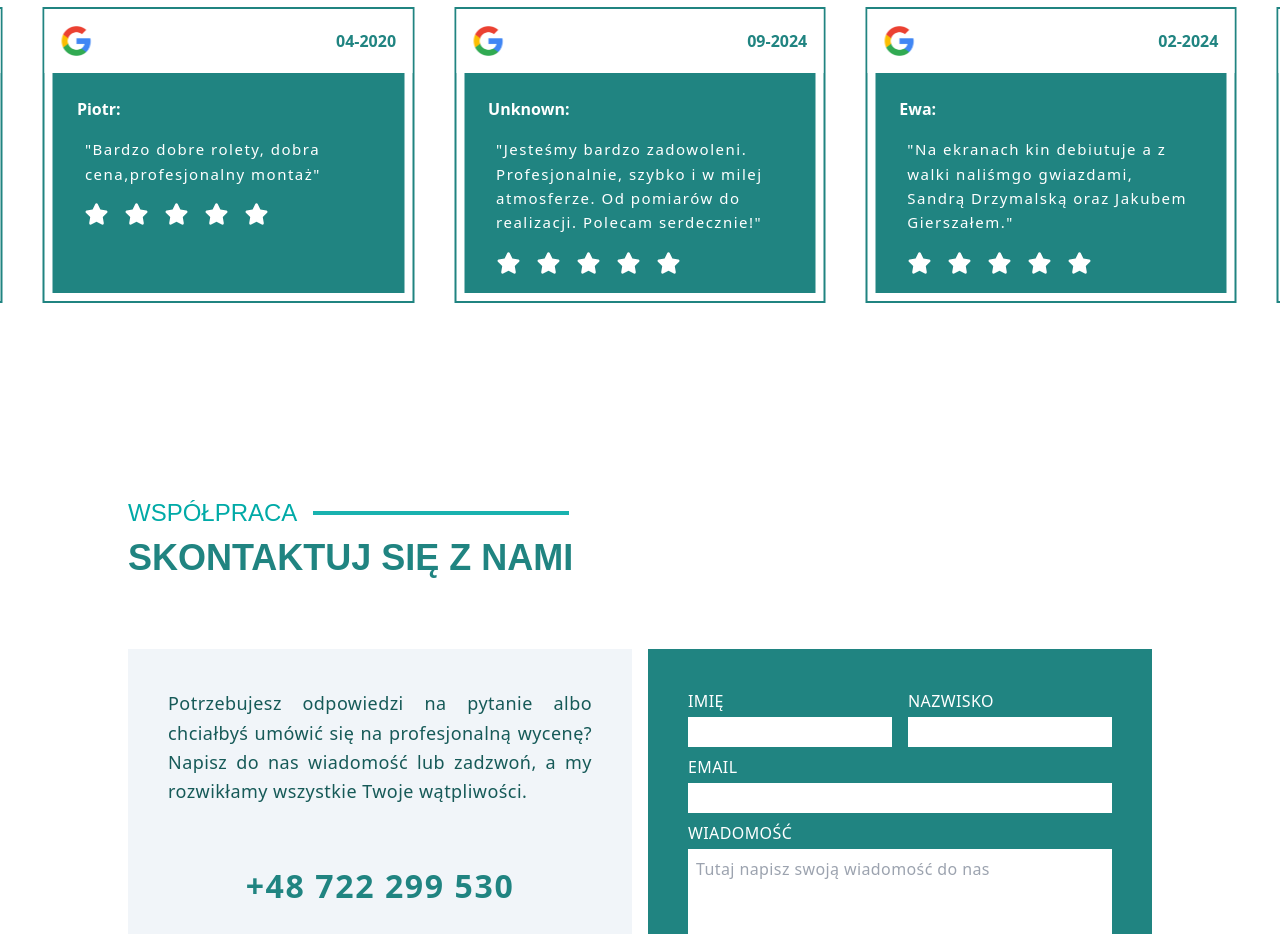
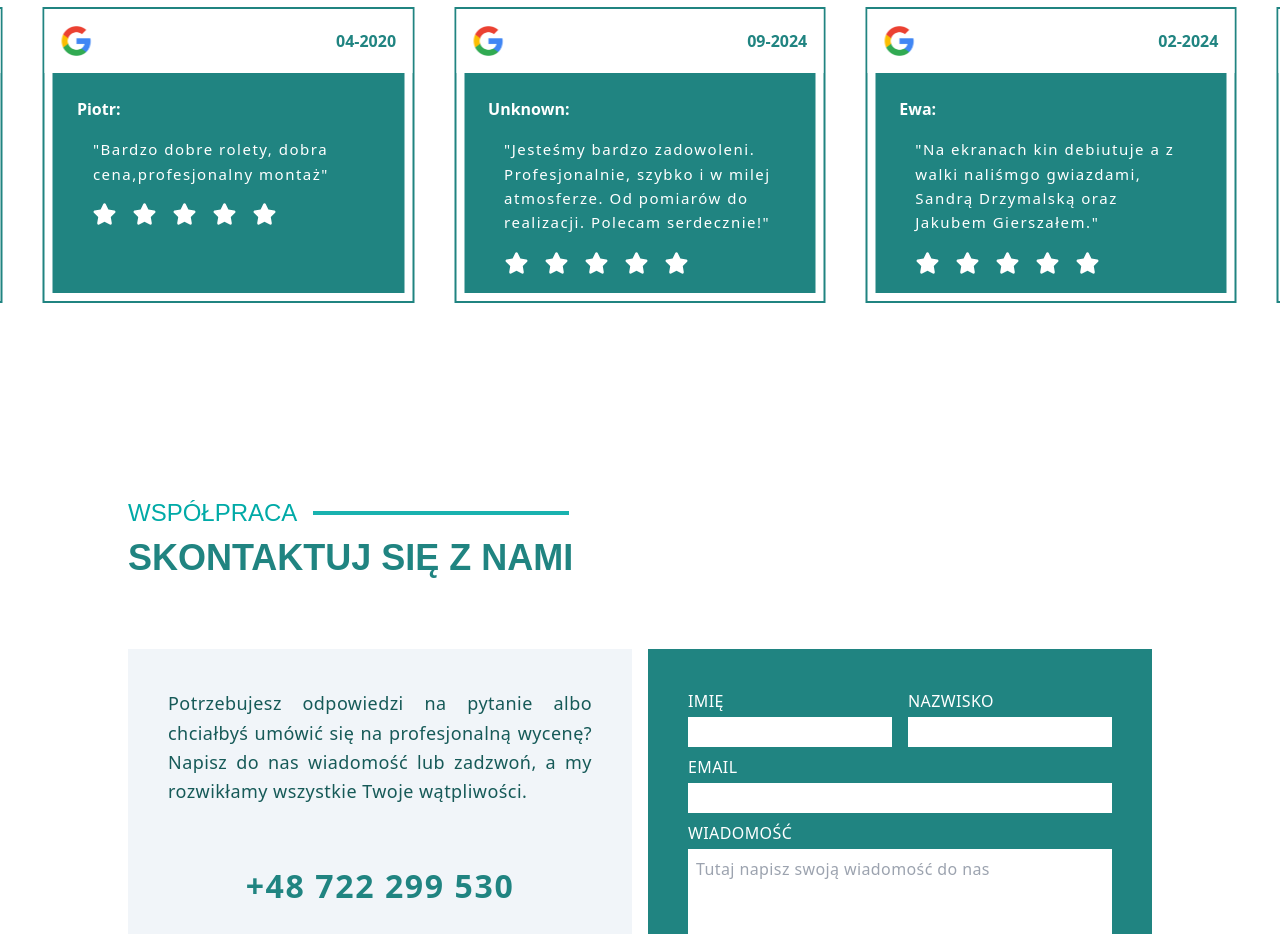
Before and after one commit to Hosuqa/Surella, a React (Vite) app: page / in a window 1280 px wide. Shown: the part 4920-5854 px from the top of the page. Built offline with nearby package versions, Linux system fonts and the light colour scheme; a web font is replaced by a local one.

Commit message:
[FIX] - Review margins

```diff
--- a/src/components/sections/Review.tsx
+++ b/src/components/sections/Review.tsx
@@ -26,10 +26,10 @@ const ReviewCard = (props: Props) => {
         </div>
         <div className="bg-surella-600 h-[220px] p-6 flex flex-col mb-2 mx-2">
           <p className="text-white font-bold ">{props.name}:</p>
-          <p className="text-[15px] text-white tracking-widest leading-relaxed my-4 mx-2 ">
+          <p className="text-[15px] text-white tracking-widest leading-relaxed my-4 mx-4 ">
             "{props.text}"
           </p>
-          <div className="flex text-white gap-4  mx-2">
+          <div className="flex text-white gap-4  mx-4">
           <FaStar className="h-6 w-6" />
           <FaStar className="h-6 w-6" />
           <FaStar className="h-6 w-6" />
```
